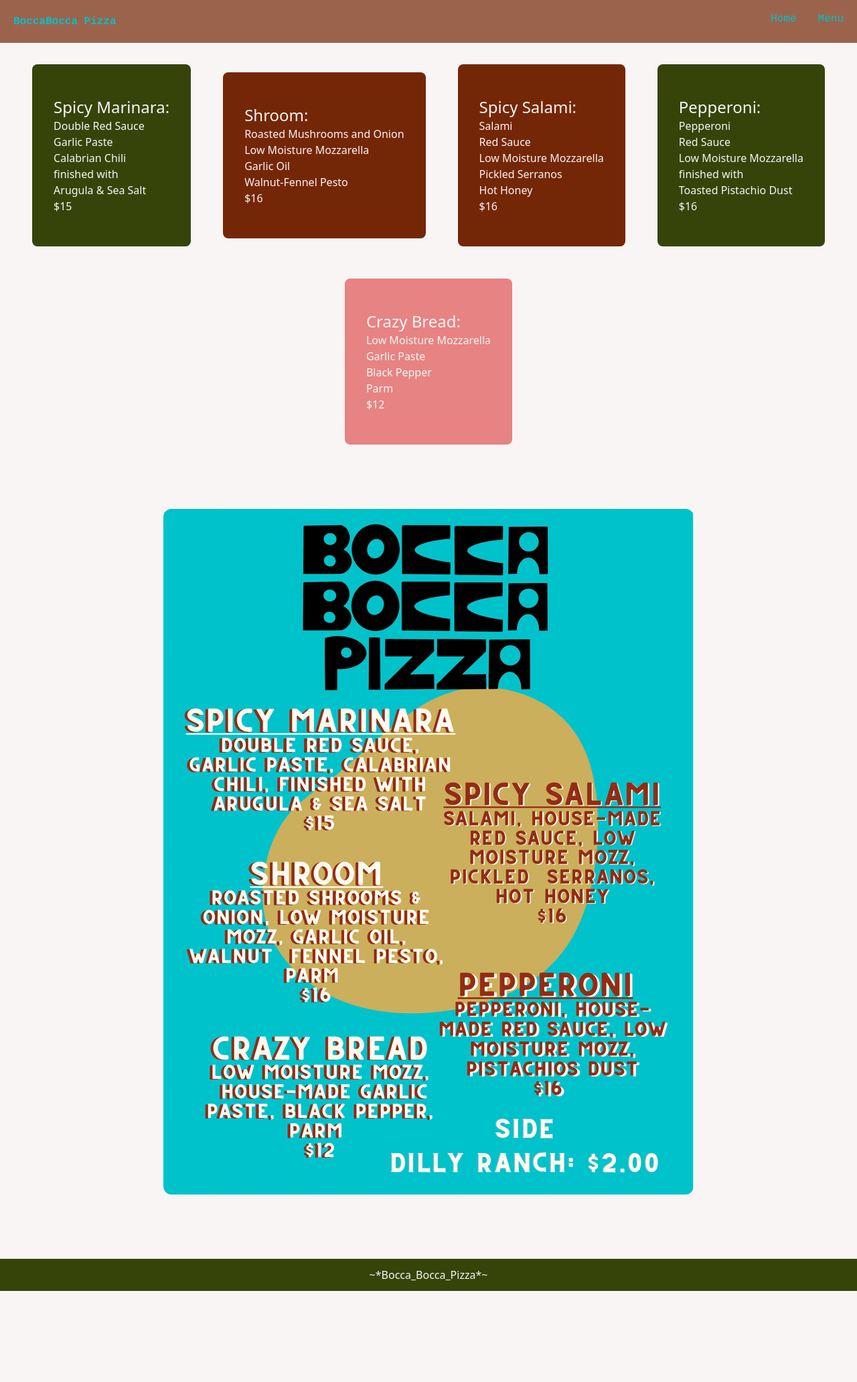
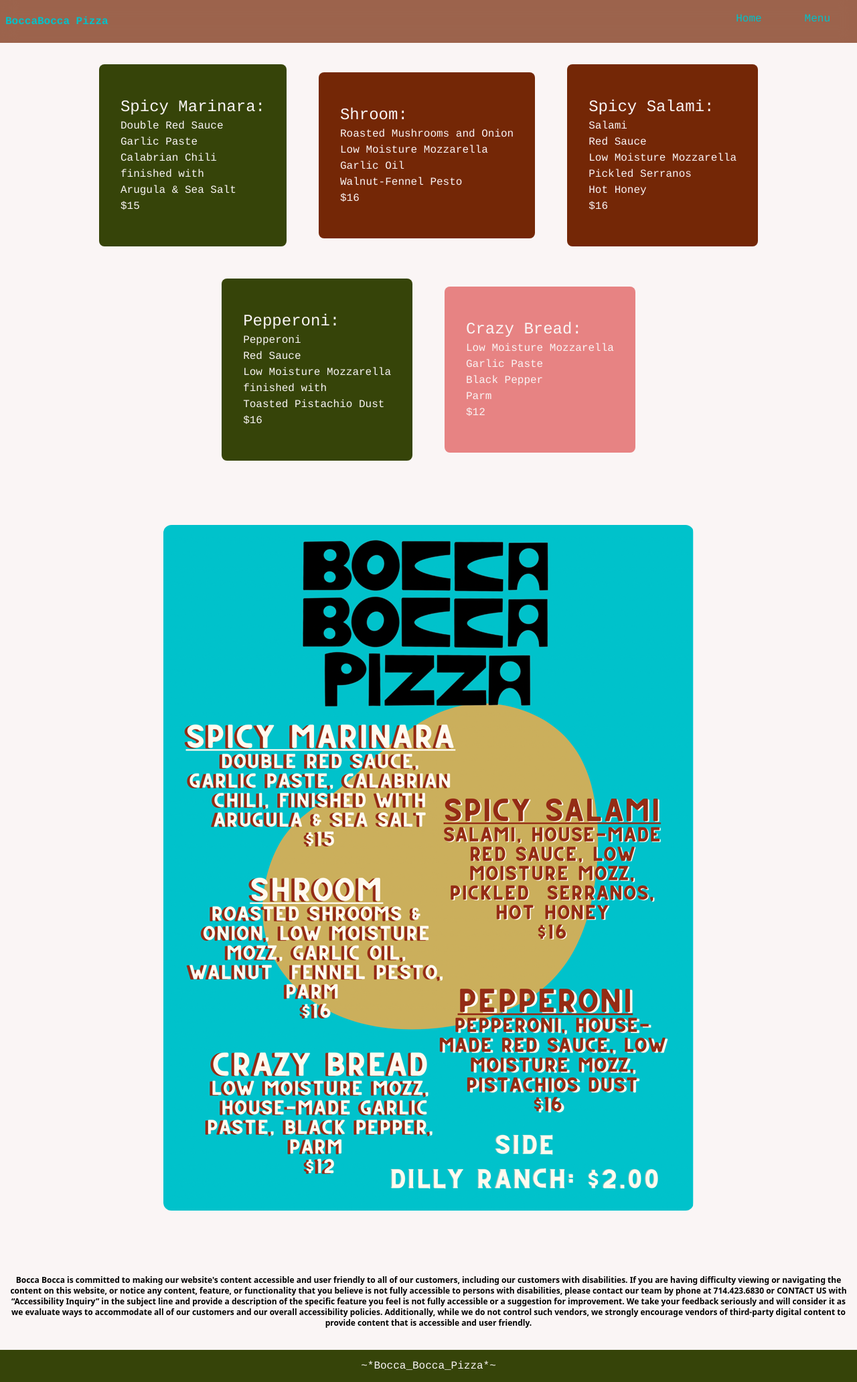
Before and after one commit to albertdang8/boccaFinal, a React (Vite) app: page /menu in a window 1280 px wide. Shown: the whole page at 67% size. Before the commit the page ends 1928 px from the top, so only its background shows below. Built offline with nearby package versions, Linux system fonts and the light colour scheme; a small style sheet from the web is missing.

Commit message:
i need pizza pix or it didn't happen

```diff
--- a/src/components/Footer/Footer.jsx
+++ b/src/components/Footer/Footer.jsx
@@ -1,9 +1,11 @@
-import React from 'react'
+import React from "react";
 
 const Footer = () => {
   return (
-    <section className='flex justify-center items-center bg-secondary text-background min-w-screen h-12 select-none'>~*Bocca_Bocca_Pizza*~</section>
-  )
-}
+    <section className="flex justify-center items-center bg-secondary text-background min-w-screen h-12 select-nonen kanit">
+      ~*Bocca_Bocca_Pizza*~
+    </section>
+  );
+};
 
-export default Footer
+export default Footer;
--- a/src/components/NavBar/NavBar.jsx
+++ b/src/components/NavBar/NavBar.jsx
@@ -3,16 +3,16 @@ import { Link } from "react-router-dom";
 const NavBar = () => {
   return (
     <div className="w-full bg-[#742706b4] backdrop-blur-md fixed z-50">
-      <nav className="flex justify-between items-center h-16 max-w-[1240px] mx-auto max-md:flex-col kanit">
+      <nav className="flex justify-between items-center min-h-16 max-w-[1240px] mx-auto max-md:flex-col kanit container">
         <h1 className="text-[#00c2ca] font-bold">BoccaBocca Pizza</h1>
         <div>
-          <ul className="text-[#00c2ca] flex gap-8 pb-2">
-            <li className="nav__link">
-              <Link to="/">Home</Link>
-            </li>
-            <li className="nav__link">
-              <Link to="/menu">Menu</Link>
-            </li>
+          <ul className="text-[#00c2ca] flex pb-2">
+            <Link to="/">
+              <li className="nav__link py-4 px-8">Home</li>
+            </Link>
+            <Link to="/menu">
+              <li className="nav__link py-4 px-8">Menu</li>
+            </Link>
           </ul>
         </div>
       </nav>
--- a/src/pages/FullMenu.jsx
+++ b/src/pages/FullMenu.jsx
@@ -1,11 +1,9 @@
-import React from "react";
-
 const FullMenu = () => {
   return (
     <section className="container min-h-screen flex flex-col justify-center items-center">
       <div className="mt-24">
-        <ul className="flex flex-wrap justify-center items-center gap-12">
-          <li className="bg-secondary px-8 py-12 text-background rounded-lg">
+        <ul className="flex flex-wrap justify-center items-center gap-12 kanit" role="list">
+          <li className="bg-secondary px-8 py-12 text-background rounded-lg" role="listitem">
             <h2 className="text-2xl">Spicy Marinara: </h2>
             <ul>
               <li>Double Red Sauce</li>
@@ -16,7 +14,7 @@ const FullMenu = () => {
               <li>$15</li>
             </ul>
           </li>
-          <li className="bg-primary px-8 py-12 text-background rounded-lg">
+          <li className="bg-primary px-8 py-12 text-background rounded-lg" role="listitem">
             <h2 className="text-2xl">Shroom: </h2>
             <ul>
               <li>Roasted Mushrooms and Onion</li>
@@ -26,7 +24,7 @@ const FullMenu = () => {
               <li>$16</li>
             </ul>
           </li>
-          <li className="bg-primary px-8 py-12 text-background rounded-lg">
+          <li className="bg-primary px-8 py-12 text-background rounded-lg" role="listitem">
             <h2 className="text-2xl">Spicy Salami: </h2>
             <ul>
               <li>Salami</li>
@@ -37,7 +35,7 @@ const FullMenu = () => {
               <li>$16</li>
             </ul>
           </li>
-          <li className="bg-secondary px-8 py-12 text-background rounded-lg">
+          <li className="bg-secondary px-8 py-12 text-background rounded-lg" role="listitem">
             <h2 className="text-2xl">Pepperoni: </h2>
             <ul>
               <li>Pepperoni</li>
@@ -48,7 +46,7 @@ const FullMenu = () => {
               <li>$16</li>
             </ul>
           </li>
-          <li className="bg-accent px-8 py-12 text-background rounded-lg">
+          <li className="bg-accent px-8 py-12 text-background rounded-lg" role="listitem">
             <h2 className="text-2xl">Crazy Bread: </h2>
             <ul>
               <li>Low Moisture Mozzarella</li>
@@ -65,6 +63,19 @@ const FullMenu = () => {
         alt="Menu for Bocca Bocca"
         className="rounded-xl max-h-264 my-24"
       />
+      <p className="text-xs text-center font-bold pb-8">Bocca Bocca is committed to making our {`website's`} content accessible and
+        user friendly to all of our customers, including our customers with
+        disabilities. If you are having difficulty viewing or navigating the
+        content on this website, or notice any content, feature, or
+        functionality that you believe is not fully accessible to persons with
+        disabilities, please contact our team by phone at 714.423.6830 or
+        CONTACT US with “Accessibility Inquiry” in the subject line and provide
+        a description of the specific feature you feel is not fully accessible
+        or a suggestion for improvement. We take your feedback seriously and
+        will consider it as we evaluate ways to accommodate all of our customers
+        and our overall accessibility policies. Additionally, while we do not
+        control such vendors, we strongly encourage vendors of third-party
+        digital content to provide content that is accessible and user friendly.</p>
     </section>
   );
 };
```
